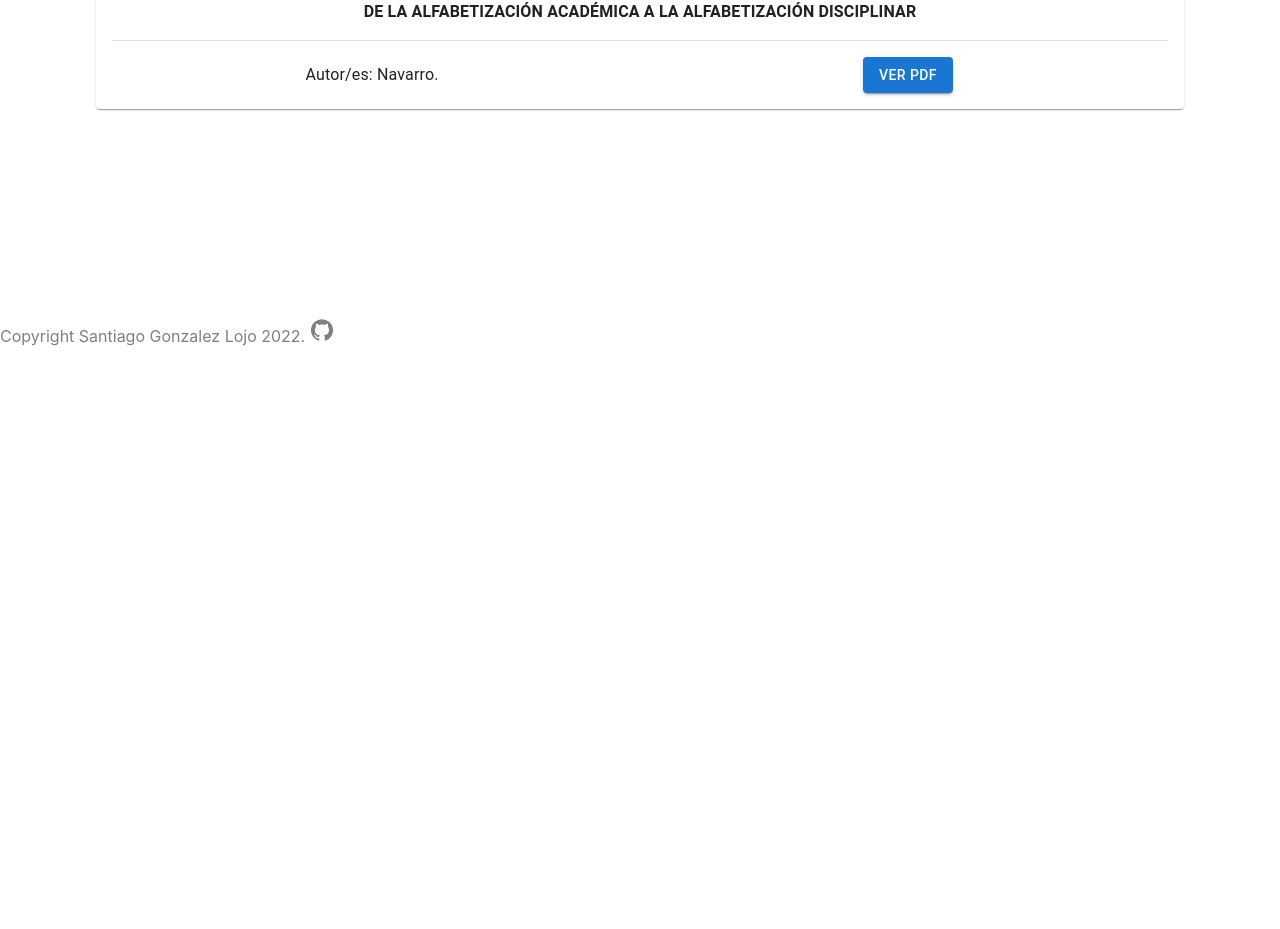
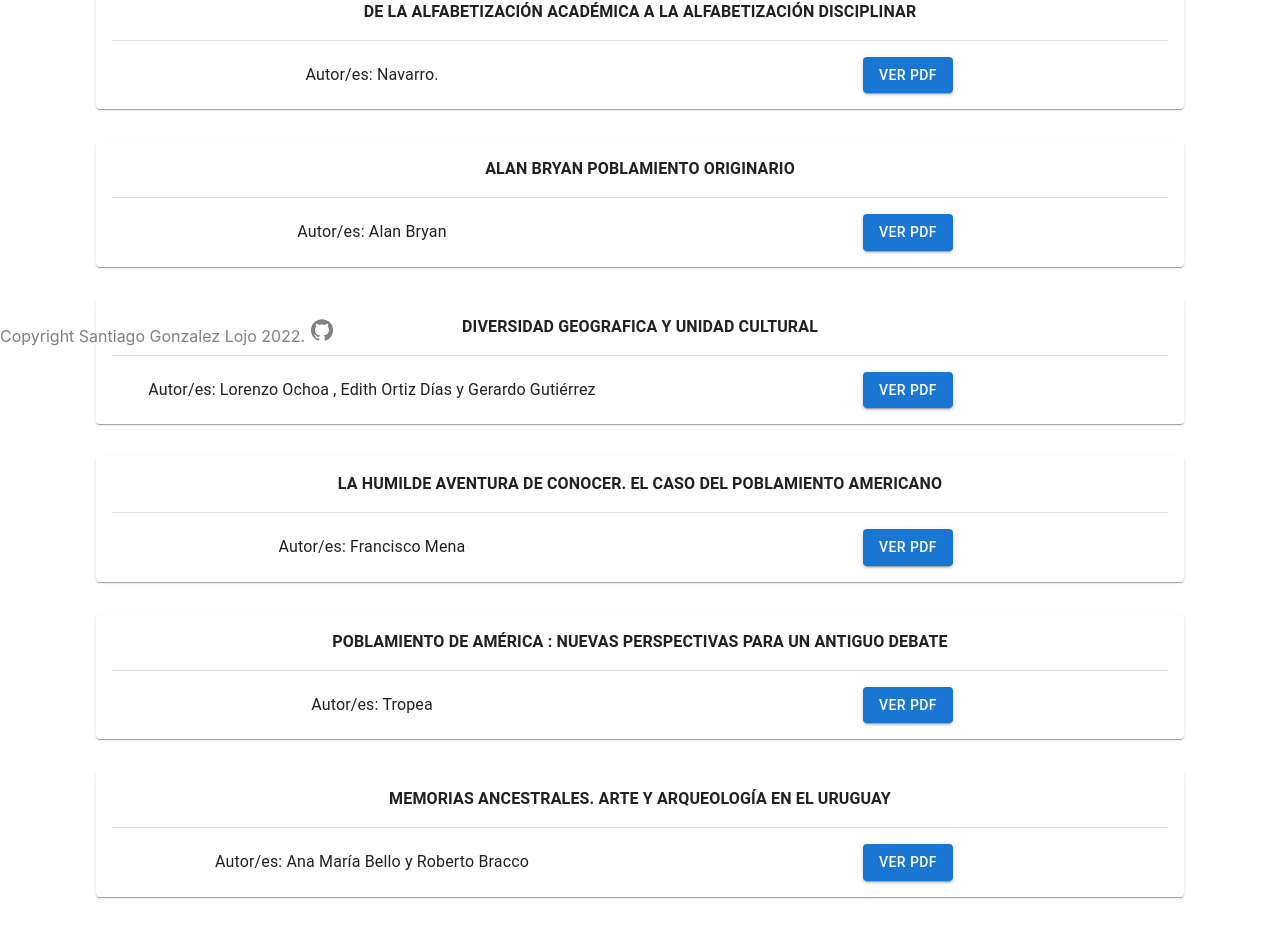
Before and after one commit to fenixlojo/historia-ipa, a React (Create React App) app: page / in a window 1280 px wide. Shown: the part 454-1383 px from the top of the page. Before the commit the page ends 800 px from the top, so only its background shows below. Built offline with nearby package versions, Linux system fonts and the light colour scheme.

Commit message:
more books

```diff
--- a/src/Views/MainMenu/Main.jsx
+++ b/src/Views/MainMenu/Main.jsx
@@ -36,7 +36,7 @@ function Main() {
                   textTransform: "uppercase",
                 }}
               >
-                {item.titulo}
+                {item.titulo.replace("_", " ")}
               </Typography>
               <Divider
                 sx={{
--- a/src/documentos.js
+++ b/src/documentos.js
@@ -10,6 +10,31 @@ const documentos = [
     titulo: "De la alfabetización académica a la alfabetización disciplinar",
     autor: "Navarro.",
   },
+  {
+    url: "https://hfjeudldkafzfyracfef.supabase.co/storage/v1/object/public/documentos/Alan_Bryan_Poblamiento_originario.pdf",
+    titulo: "Alan Bryan Poblamiento originario",
+    autor: "Alan Bryan",
+  },
+  {
+    url: "https://hfjeudldkafzfyracfef.supabase.co/storage/v1/object/public/documentos/Diversidad+geografica+y+unidad+cultural.pdf",
+    titulo: "Diversidad geografica y unidad cultural",
+    autor: "Lorenzo Ochoa , Edith Ortiz Días y Gerardo Gutiérrez",
+  },
+  {
+    url: "https://hfjeudldkafzfyracfef.supabase.co/storage/v1/object/public/documentos/Mena.+La+humilde+aventura..pdf",
+    titulo: "La humilde aventura de conocer. El caso del poblamiento americano",
+    autor: "Francisco Mena",
+  },
+  {
+    url: "https://hfjeudldkafzfyracfef.supabase.co/storage/v1/object/public/documentos/Tesis+doctoral+de+Tropea.pdf",
+    titulo: "Poblamiento de América : Nuevas perspectivas para un antiguo debate",
+    autor: "Tropea",
+  },
+  {
+    url: "https://hfjeudldkafzfyracfef.supabase.co/storage/v1/object/public/documentos/memorias_ancestrales_cat.pdf",
+    titulo: "Memorias ancestrales. Arte y Arqueología en el Uruguay",
+    autor: "Ana María Bello y Roberto Bracco",
+  },
 ];
 
 export default documentos;
```
